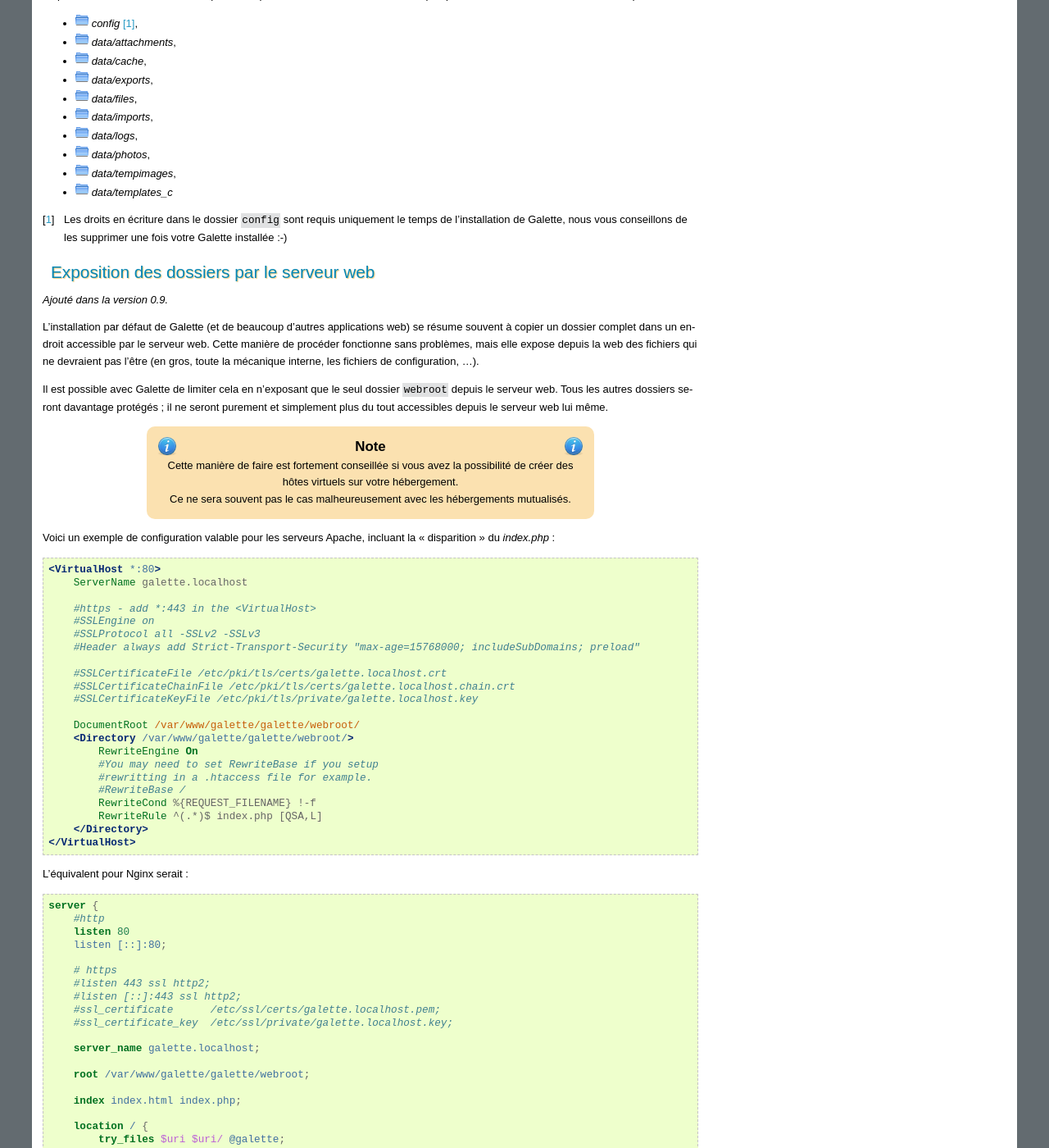
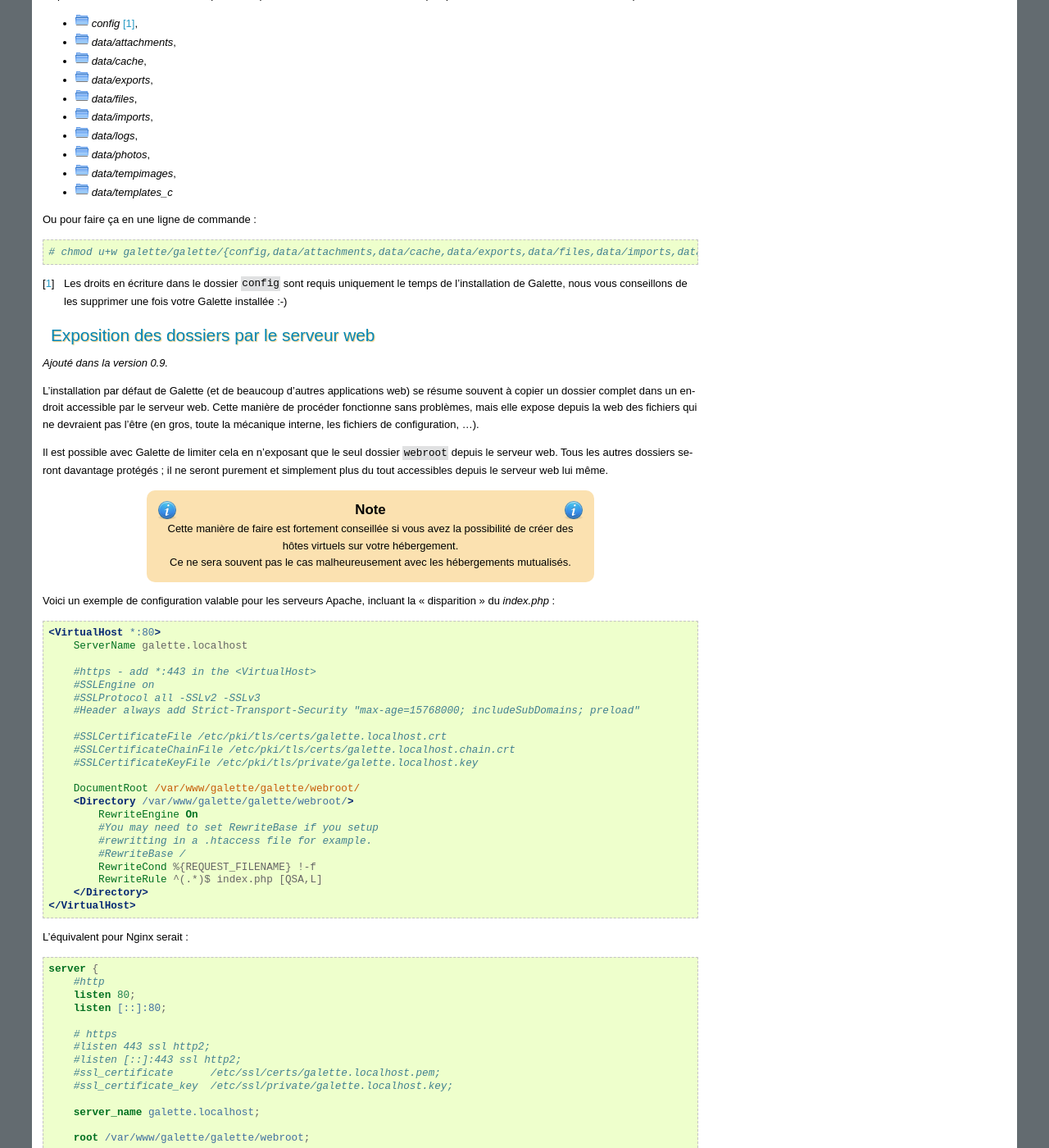
Before and after one commit to galette/galettedoc, a Sphinx documentation site: the page built from source/installation/preparation.rst, in a window 1280 px wide and 1400 px high, scrolled down 660 px. Shown: the whole window at 82% size. Built offline with Sphinx 7.4.7, drawn with Linux system fonts in a browser that asks for light colours; some of the changed text lies outside the part shown.

Commit message:
Fix nginx configuration
Also add a command to add write access to the right folders.

```diff
--- a/source/installation/preparation.rst
+++ b/source/installation/preparation.rst
@@ -31,6 +31,12 @@
 * |folder| `data/photos`,
 * |folder| `data/tempimages`,
 * |folder| `data/templates_c`
+
+Ou pour faire ça en une ligne de commande :
+
+.. code-block:: bash
+
+   # chmod u+w galette/galette/{config,data/attachments,data/cache,data/exports,data/files,data/imports,data/logs,data/photos,data/tempimages,data/templates_c}
 
 .. [#configdirperms] Les droits en écriture dans le dossier ``config`` sont requis uniquement le temps de l'installation de Galette, nous vous conseillons de les supprimer une fois votre Galette installée :-)
 
@@ -84,7 +90,7 @@
 
    server {
        #http
-       listen 80
+       listen 80;
        listen [::]:80;
 
        # https
```
Also changed, not shown: other parts of source/installation/preparation.rst (+4 -4 lines).
